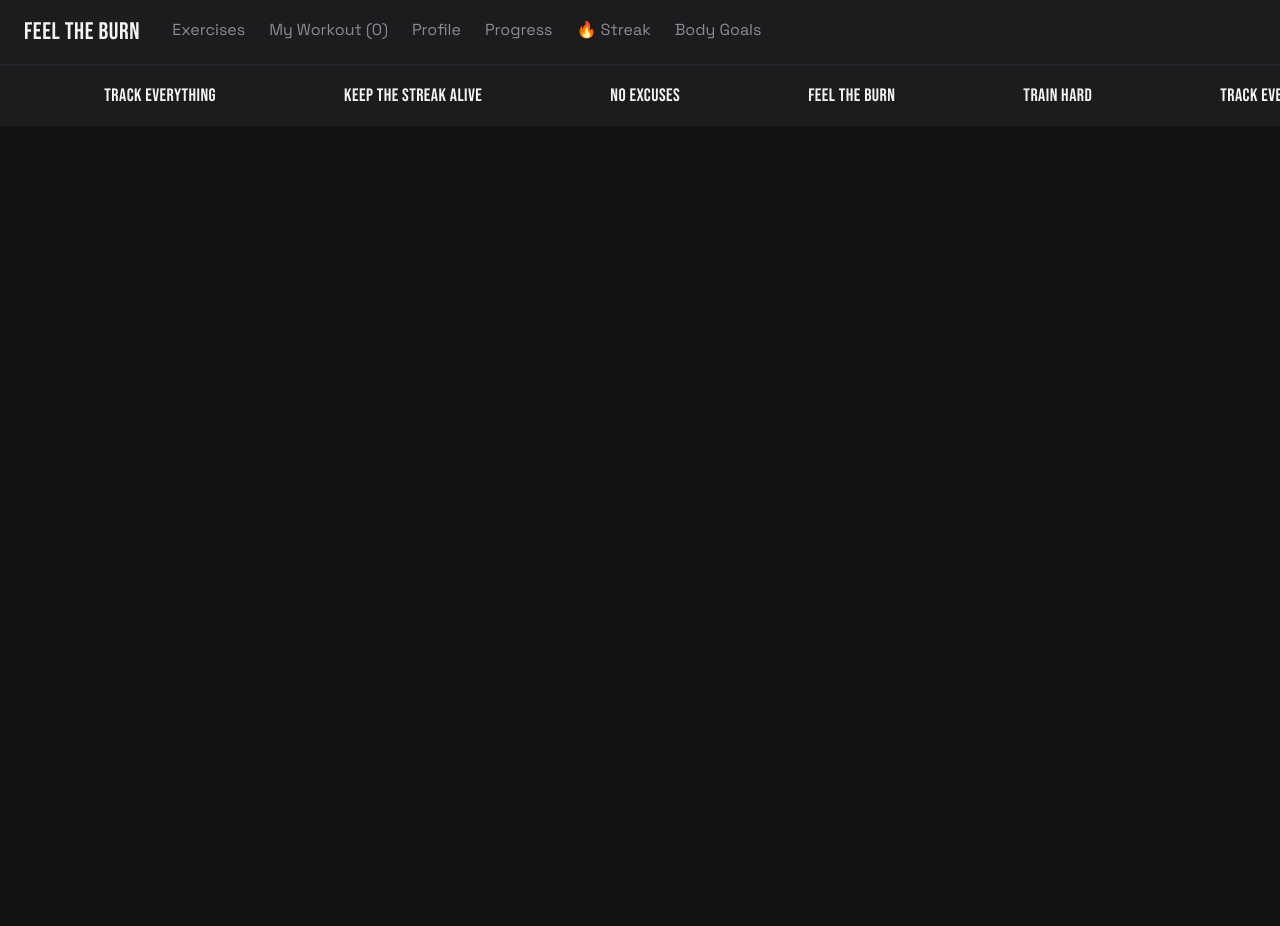
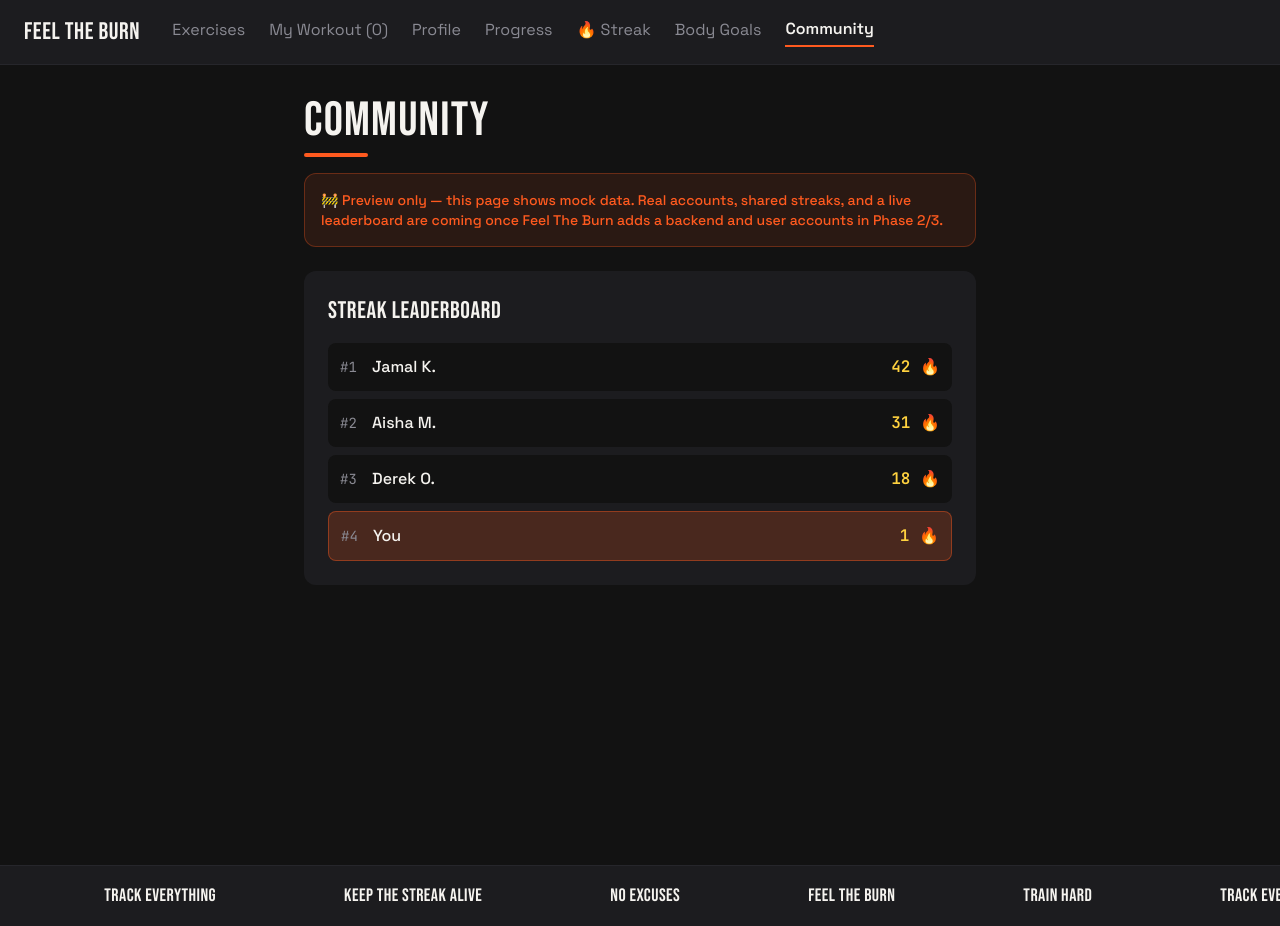
Before and after one commit to LevisNganga1135/calipath, a React (Vite) app: page /community in a window 1280 px wide. Before the commit the page ends 800 px from the top, so only its background shows below. Built offline with nearby package versions, Linux system fonts and the light colour scheme.

Commit message:
Add Community page: static leaderboard mockup, labeled as Phase 2/3 preview

```diff
--- a/src/App.jsx
+++ b/src/App.jsx
@@ -9,6 +9,7 @@ import Progress from './components/Progress'
 import Streak from './components/Streak'
 import BodyGoals from './components/BodyGoals'
 import Footer from './components/Footer'
+import Community from './components/Community'
 
 const STORAGE_KEY = 'feelTheBurn.myWorkout'
 
@@ -71,6 +72,9 @@ function App() {
         <NavLink to="/goals" className={navLinkClass}>
           Body Goals
         </NavLink>
+        <NavLink to="/community" className={navLinkClass}>
+          Community
+        </NavLink>
       </nav>
 
       <Routes>
@@ -92,6 +96,7 @@ function App() {
         <Route path="/progress" element={<Progress />} />
         <Route path="/streak" element={<Streak />} />
         <Route path="/goals" element={<BodyGoals />} />
+        <Route path="/community" element={<Community />} />
       </Routes>
        <Footer />
     </BrowserRouter>
--- /dev/null
+++ b/src/components/Community.jsx
@@ -0,0 +1,57 @@
+// Static preview only — no real data, no backend. This page previews what
+// a social layer could look like once Phase 2/3 add a database and user
+// accounts, since a real feed/leaderboard needs multiple users' data to
+// exist somewhere other than each person's own browser localStorage.
+const MOCK_LEADERBOARD = [
+  { name: 'Jamal K.', streak: 42 },
+  { name: 'Aisha M.', streak: 31 },
+  { name: 'You', streak: 1, isYou: true },
+  { name: 'Derek O.', streak: 18 },
+]
+
+function Community() {
+  return (
+    <div className="min-h-screen bg-char p-8">
+      <div className="max-w-2xl mx-auto">
+        <h1 className="font-display text-5xl tracking-wide text-chalk mb-2">
+          COMMUNITY
+        </h1>
+        <div className="ember-bar mb-4"></div>
+
+        <div className="bg-ember/10 border border-ember/30 rounded-xl p-4 mb-6">
+          <p className="text-ember text-sm font-medium">
+            🚧 Preview only — this page shows mock data. Real accounts, shared
+            streaks, and a live leaderboard are coming once Feel The Burn adds a
+            backend and user accounts in Phase 2/3.
+          </p>
+        </div>
+
+        <div className="bg-charcoal rounded-xl p-6">
+          <h2 className="font-display text-2xl tracking-wide text-chalk mb-4">
+            STREAK LEADERBOARD
+          </h2>
+          <div className="space-y-2">
+            {MOCK_LEADERBOARD.sort((a, b) => b.streak - a.streak).map((entry, i) => (
+              <div
+                key={entry.name}
+                className={`flex justify-between items-center rounded-lg p-3 ${
+                  entry.isYou ? 'bg-ember/20 border border-ember/40' : 'bg-char'
+                }`}
+              >
+                <div className="flex items-center gap-3">
+                  <span className="text-steel font-mono text-sm w-5">#{i + 1}</span>
+                  <span className="text-chalk font-medium">{entry.name}</span>
+                </div>
+                <span className="text-gold font-mono font-bold">
+                  {entry.streak} 🔥
+                </span>
+              </div>
+            ))}
+          </div>
+        </div>
+      </div>
+    </div>
+  )
+}
+
+export default Community
```
